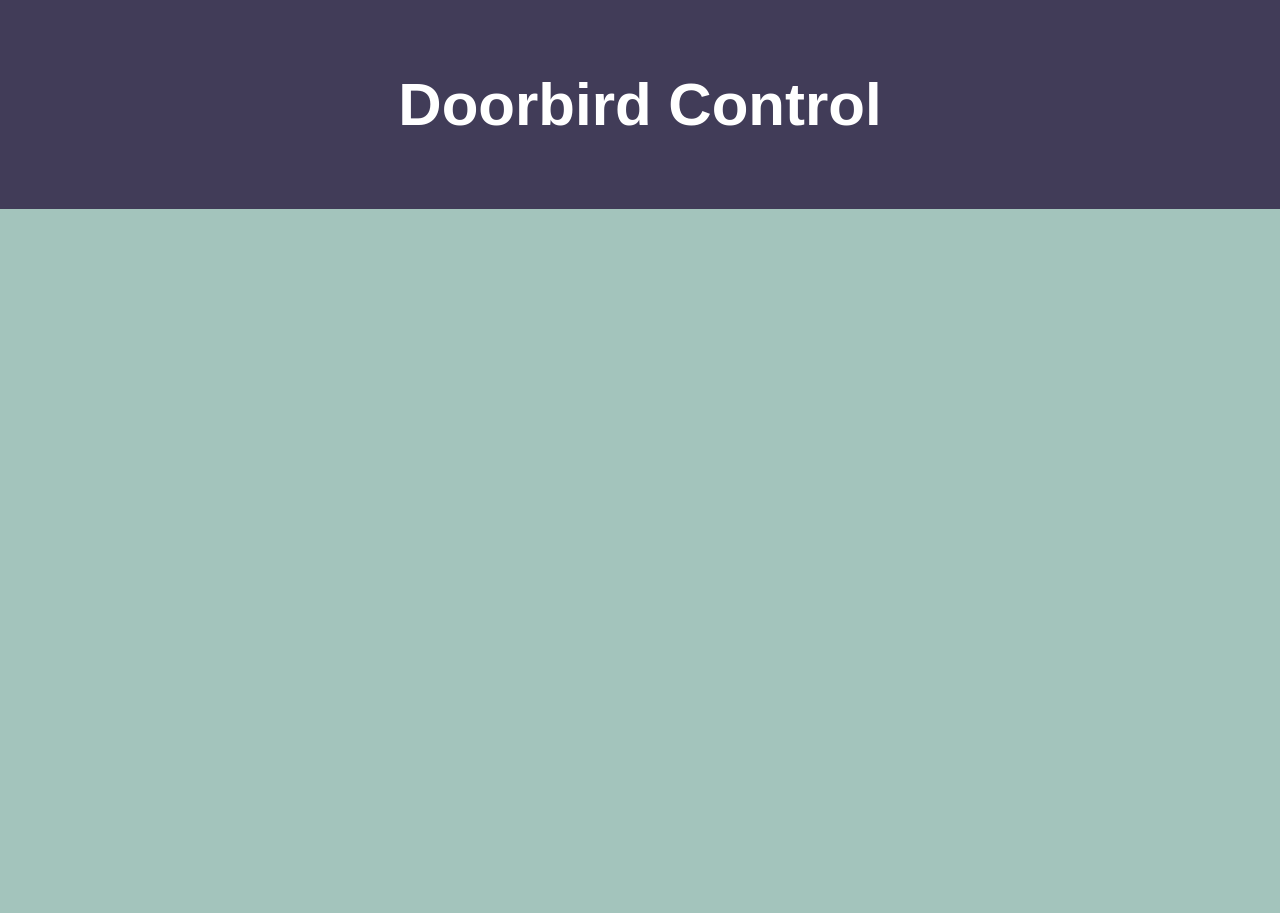
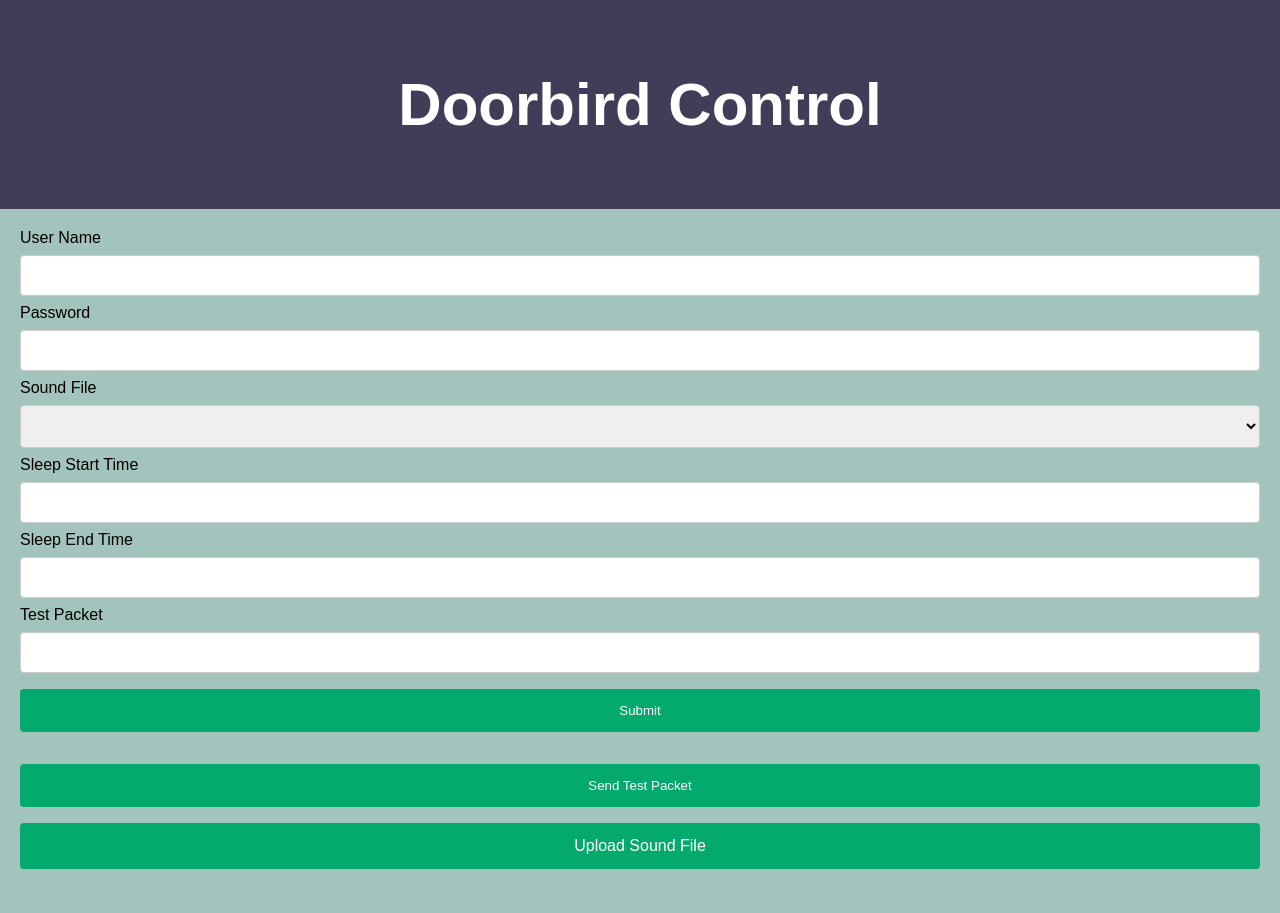
Before and after one commit to Mikey-Beep/Doorbird-Chime, a Flask app: page / in a window 1280 px wide. Before the commit the page ends 209 px from the top, so only its background shows below. Run offline with Flask 2, Linux system fonts and the light colour scheme; lists and menus that the app fills with data are empty.

Commit message:
Improve HTML.

```diff
--- a/doorbird_control_front/app/templates/index.html
+++ b/doorbird_control_front/app/templates/index.html
@@ -25,6 +25,60 @@
         .tableheader {
             background: #8B80F9;
         }
+        input[type=text], select {
+            width: 100%;
+            padding: 12px 20px;
+            margin: 8px 0;
+            display: inline-block;
+            border: 1px solid #ccc;
+            border-radius: 4px;
+            box-sizing: border-box;
+        }
+        input[type=submit] {
+            width: 100%;
+            background-color: #04AA6D;
+            color: white;
+            padding: 14px 20px;
+            margin: 8px 0;
+            border: none;
+            border-radius: 4px;
+            cursor: pointer;
+        }
+        input[type=submit]:hover {
+            background-color: #45a049;
+        }
+        button {
+            width: 100%;
+            background-color: #04AA6D;
+            color: white;
+            padding: 14px 20px;
+            margin: 8px 0;
+            border: none;
+            border-radius: 4px;
+            cursor: pointer;
+        }
+        button:hover {
+            background-color: #45a049;
+        }
+        input[type="file"] {
+            display: none;
+        }
+        .custom-file-upload {
+            width: 100%;
+            background-color: #04AA6D;
+            color: white;
+            padding: 14px 20px;
+            margin: 8px 0;
+            border: none;
+            border-radius: 4px;
+            cursor: pointer;
+            display: inline-block;
+            box-sizing: border-box;
+            text-align: center;
+        }
+        .custom-file-upload:hover {
+            background-color: #45a049;
+        }
         </style>
     </head>
     <div class="header">
@@ -32,6 +86,47 @@
     </div>
     <body>
         <div class="content">
+            <div>
+                <form>
+                    <div>
+                        <label for="uname">User Name</label>
+                        <input type="text" id="uname" name="uname">
+                    </div>
+                    <div>
+                        <label for="pword">Password</label>
+                        <input type="text" id="pword" name="pword">
+                    </div>
+                    <div>
+                        <label for="sfile">Sound File</label>
+                        <select id="sfile" name="sfile">
+                        </select>
+                    </div>
+                    <div>
+                        <label for="sstart">Sleep Start Time</label>
+                        <input type="text" id="sstart" name="sstart">
+                    </div>
+                    <div>
+                        <label for="send">Sleep End Time</label>
+                        <input type="text" id="send" name="send">
+                    </div>
+                    <div>
+                        <label for="tpacket">Test Packet</label>
+                        <input type="text" id="tpacket" name="tpacket">
+                    </div>
+                    <div>
+                        <input type="submit" value="Submit">
+                    </div>
+                </form>
+            </div>
+            <div>
+                <button>Send Test Packet</button>
+            </div>
+            <div>
+                <form>
+                    <label for="sfileupload" class="custom-file-upload">Upload Sound File</label>
+                    <input type="file" id="sfileupload" name="sfileupload"/>
+                </form>
+            </div>
         </div>
     </body>
 </html>
```
Lines whose indentation alone changed are shown as unchanged.
